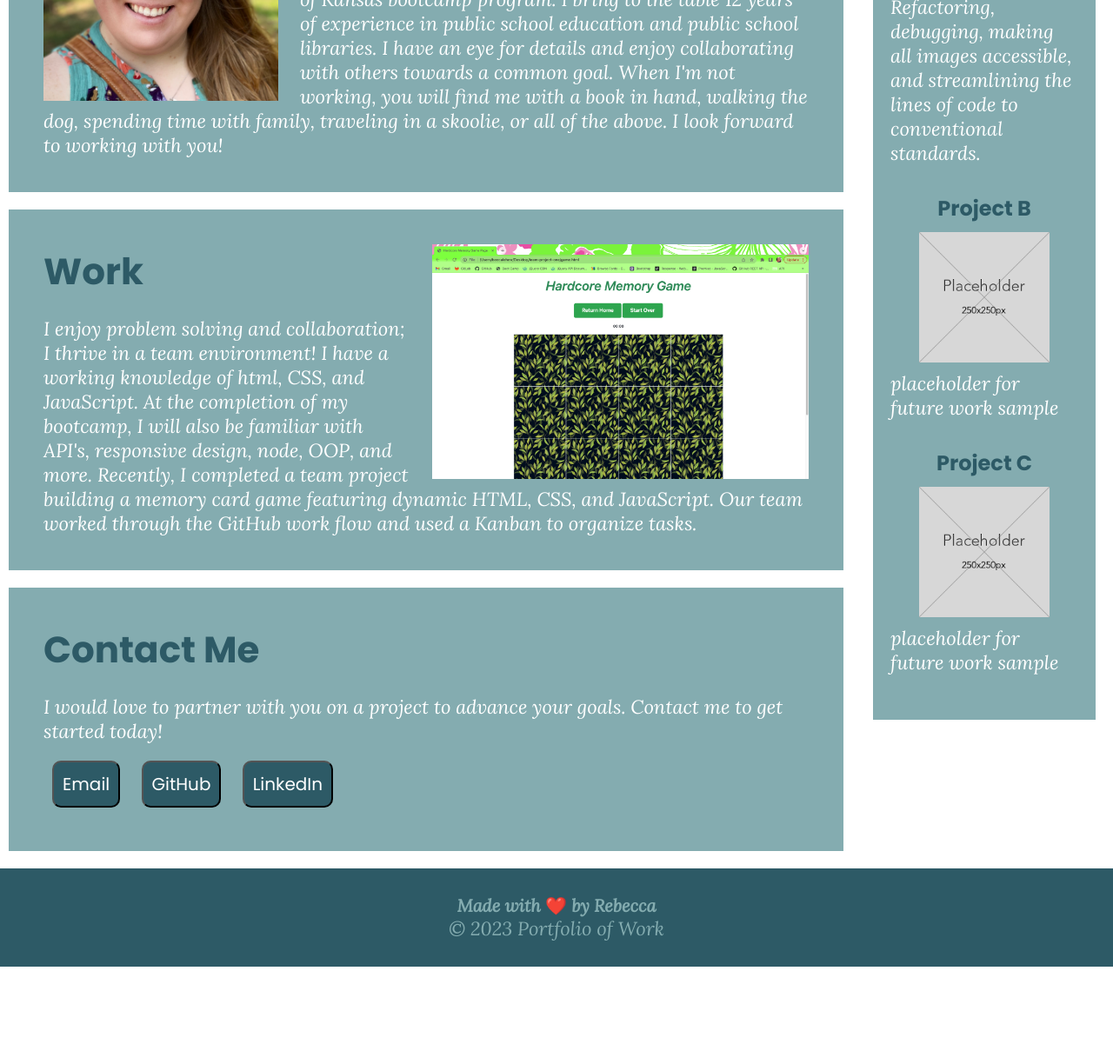
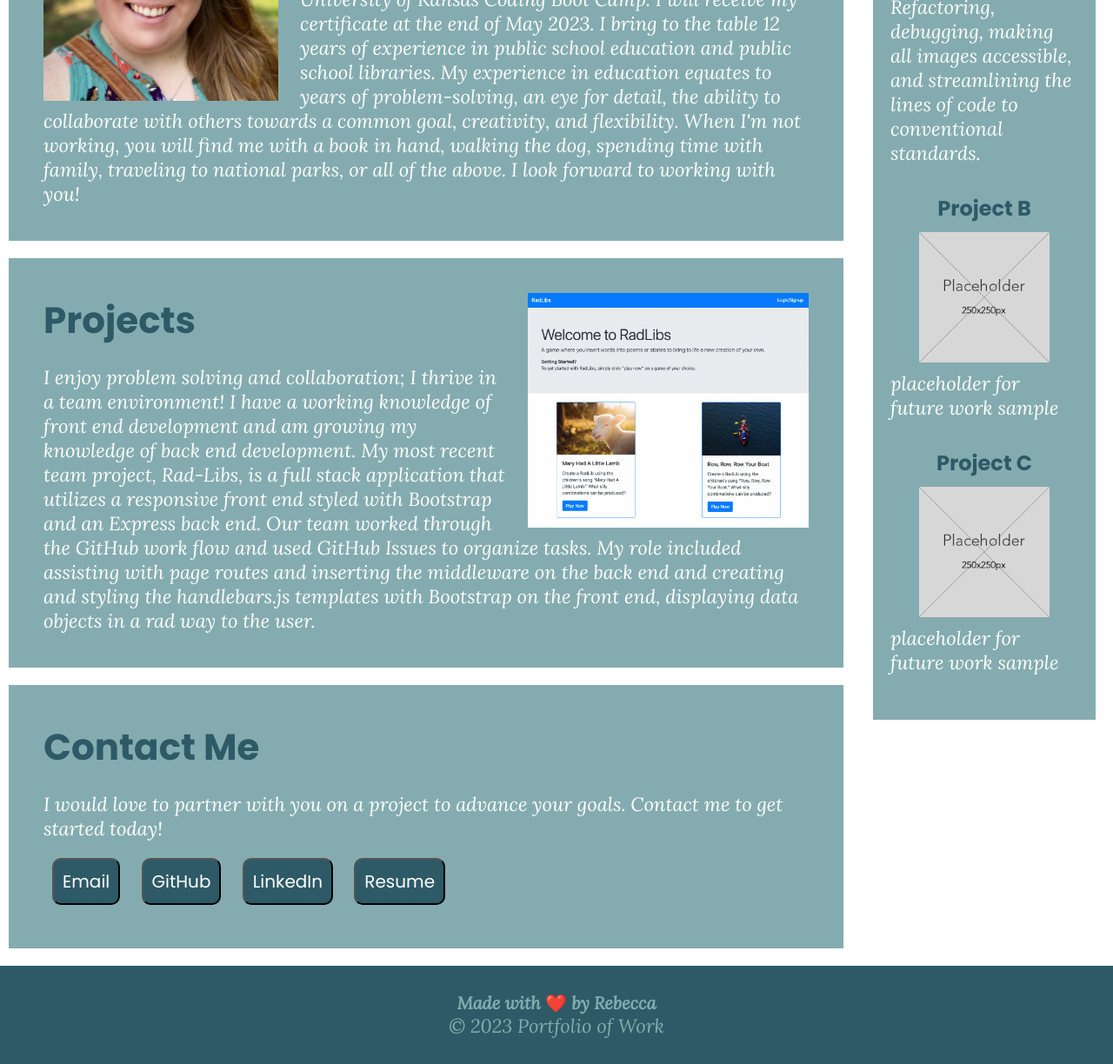
Before and after one commit to rebeccalehew/inventive-octopus, a plain HTML site: page index.html in a window 1280 px wide. Shown: the part 673-1897 px from the top of the page at 87% size. Before the commit the page ends 1785 px from the top, so only its background shows below. Drawn offline with Linux system fonts and the light colour scheme; a web font is replaced by a local one.

Commit message:
Updates to portfolio
- Updated bio
- Added resume link
- Corrected typos

```diff
--- a/index.html
+++ b/index.html
@@ -36,15 +36,15 @@
             <img src="./assets/images/about-me-photo.jpg" alt="selfie of Rebecca Lehew" class="float-left"/>
             <h2>About Me</h2>
             <p>
-            My name is Rebecca Lehew (she/her). I am a future web developer completing my training through the University of Kansas bootcamp program. I bring to the table 12 years of experience in public school education and public school libraries. I have an eye for details and enjoy collaborating with others towards a common goal. When I'm not working, you will find me with a book in hand, walking the dog, spending time with family, traveling in a skoolie, or all of the above. I look forward to working with you!
+            My name is Rebecca Lehew (she/her). I am a UX-focused web developer completing my training through the University of Kansas Coding Boot Camp. I will receive my certificate at the end of May 2023. I bring to the table 12 years of experience in public school education and public school libraries. My experience in education equates to years of problem-solving, an eye for detail, the ability to collaborate with others towards a common goal, creativity, and flexibility. When I'm not working, you will find me with a book in hand, walking the dog, spending time with family, traveling to national parks, or all of the above. I look forward to working with you!
             </p>
         </section>
         <!-- Share most recent work sample. Hover/Zoom on photos. Additional samples provided in side content bar. -->
         <section id="work" class="work">
-            <a href="https://rebeccalehew.github.io/hardcore-memory-game-2023/"><img src="./assets/images/gamePage.png" alt="image of Hardcord Memory Card Game player page" class="float-right"></a>
-            <h2>Work</h2>
+            <a href="https://rebeccalehew.github.io/hardcore-memory-game-2023/"><img src="./assets/images/rad-libs.png" alt="image of Hardcord Memory Card Game player page" class="float-right"></a>
+            <h2>Projects</h2>
             <p>
-                I enjoy problem solving and collaboration; I thrive in a team environment! I have a working knowledge of html, CSS, and JavaScript. At the completion of my bootcamp, I will also be familiar with API's, responsive design, node, OOP, and more. Recently, I completed a team project building a memory card game featuring dynamic HTML, CSS, and JavaScript. Our team worked through the GitHub work flow and used a Kanban to organize tasks.
+                I enjoy problem solving and collaboration; I thrive in a team environment! I have a working knowledge of front end development and am growing my knowledge of back end development. My most recent team project, Rad-Libs, is a full stack application that utilizes a responsive front end styled with Bootstrap and an Express back end. Our team worked through the GitHub work flow and used GitHub Issues to organize tasks. My role included assisting with page routes and inserting the middleware on the back end and creating and styling the handlebars.js templates with Bootstrap on the front end, displaying data objects in a rad way to the user.
             </p>
         </section>
         <!-- How user can contact me. Provide multiple means of contact. Share GitHub. -->
@@ -62,6 +62,9 @@
             </button>
             <button>
                 <a href="https://www.linkedin.com/in/RebeccaLehew">LinkedIn</a>
+            </button>
+            <button>
+                <a href="https://docs.google.com/document/d/1qGjeizXM7nQuRuiEozSwt-nwbPWsm6Nd2YUmz-oXHl8/edit?usp=sharing">Resume</a>
             </button>
         </section>
     </main>
```
Also changed, not shown: assets/images/rad-libs.png (added), 2 other files.
